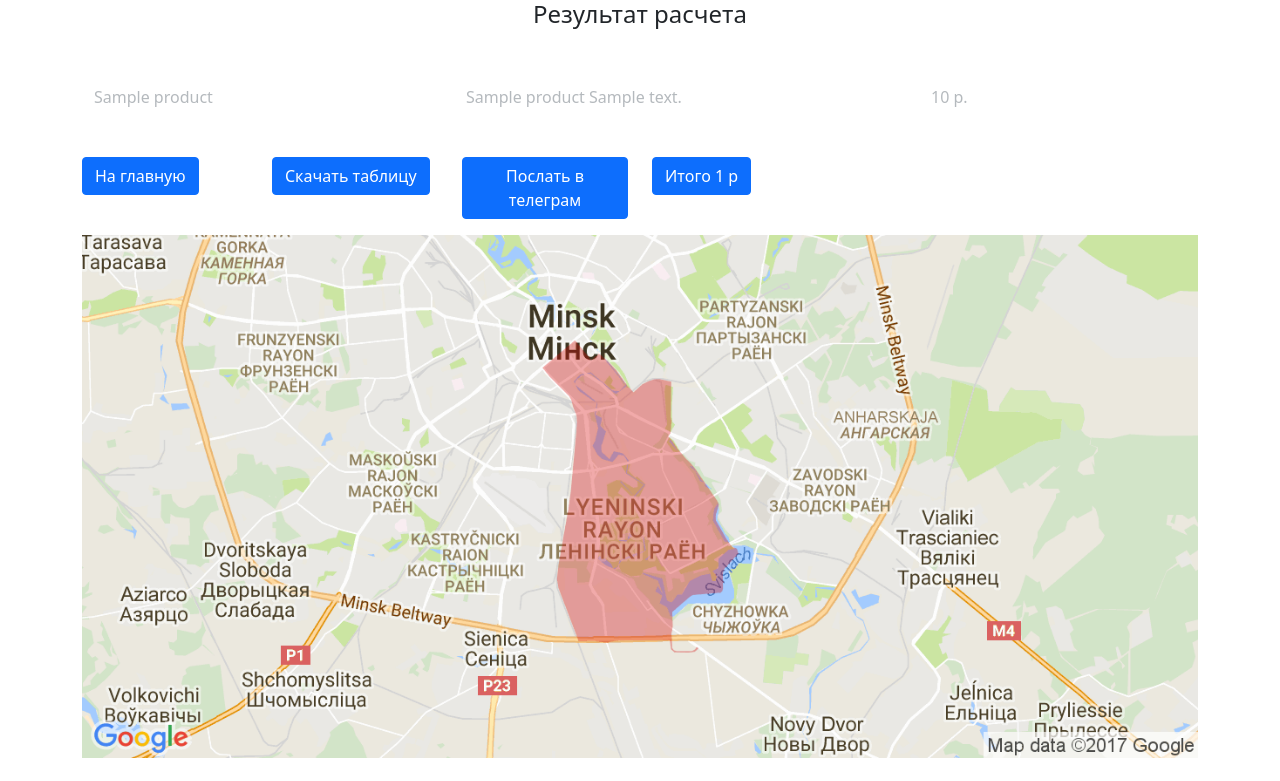
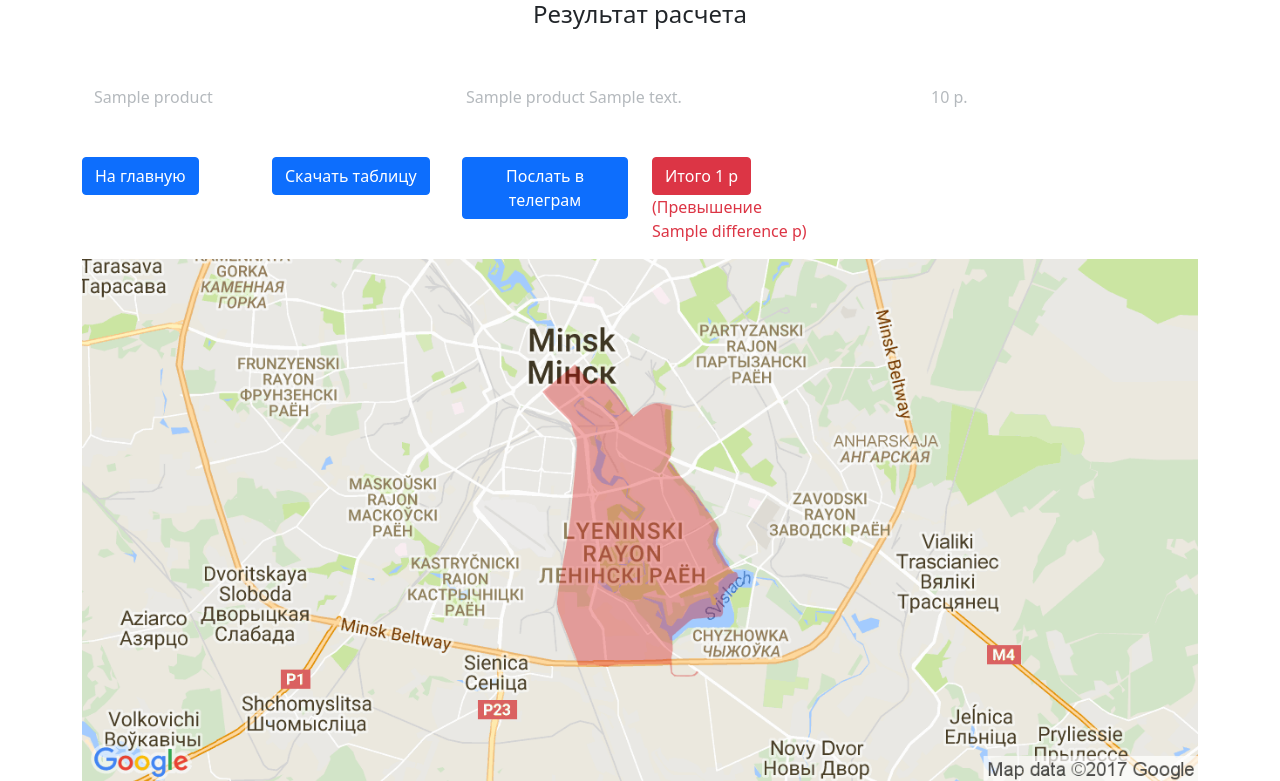
Before and after one commit to Winorbit/razumny_koshik, a Flask app: template templates/result.html in a window 1280 px wide. Shown: the top 781 px of the page. Run offline with Flask 2, Linux system fonts and the light colour scheme; the template is opened without the code that fills it: most values are stand-ins (such as "Sample title", 1, 10 or a date in 2020).

Commit message:
added comparison with sum of user

```diff
--- a/run.py
+++ b/run.py
@@ -24,7 +24,10 @@ def show_pages():
         user_input = take_user_input(request)
         products = select_all_cheepest_product_by_categories(user_input["categories"])
         total_price = get_total_price(products)
-        return render_template('result.html', products=products, total_price = total_price)
+        total={"total_price": total_price,
+                "difference": total_price - float(user_input["money"])}
+
+        return render_template('result.html', products=products, total = total)
     else:
         return render_template('index.html', product_category=product_category)
 
--- a/templates/result.html
+++ b/templates/result.html
@@ -43,7 +43,7 @@
         <div class=" mb-3 mt-5 row justify-content-start ">
 
                 <div class="col-2 ">
-                    <h3><a href="/" class="btn btn-primary">На главную</a></h3>
+                    <a href="/" class="btn btn-primary">На главную</a>
                 </div>
 
                 <div class="col-2">
@@ -54,10 +54,16 @@
                     <button type="button" class="btn btn-primary">Послать в телеграм</button>
                 </div>
 
-                <div class="col-2">
-                    <h3><span class="btn btn-primary"> Итого {{total_price}} р </span></h3>
-                </div>
-
+                {% if total.difference < 0%}
+                    <div class="col-2">
+                        <span class="btn btn-primary"> Итого {{total.total_price}} р </span>
+                    </div>
+                {% else %}
+                    <div class="col-2">
+                        <span class="btn btn-danger"> Итого {{total.total_price}} р </span>
+                        <span class="text-danger"> (Превышение {{total.difference}} р) </span>
+                    </div>
+                {% endif %}
         </div>
 
         <div>
```
